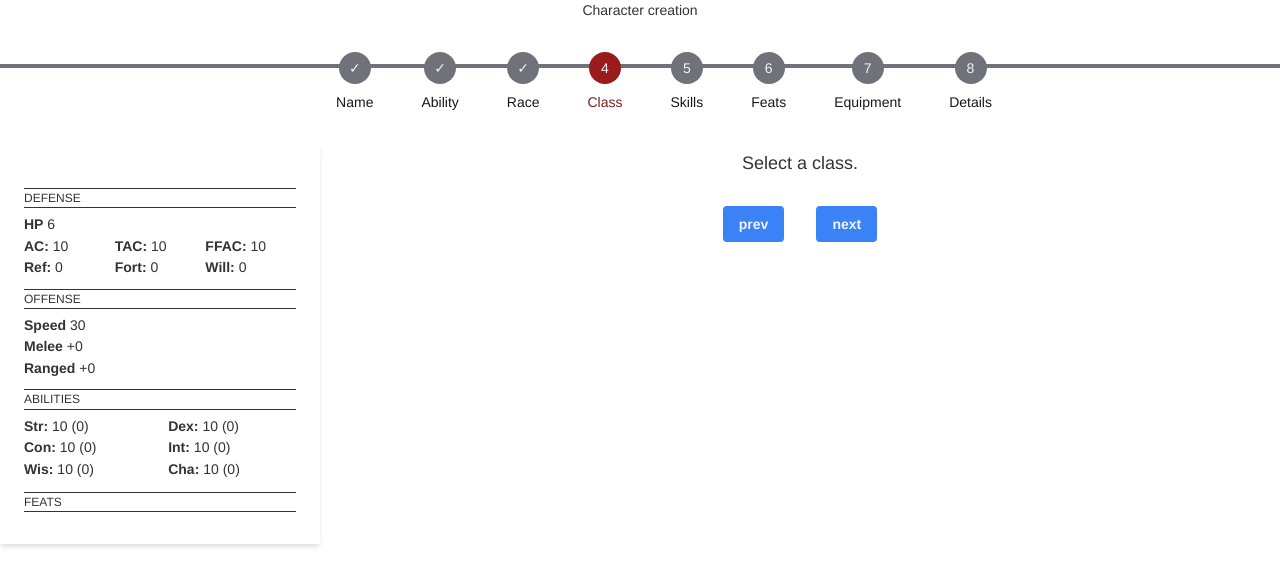
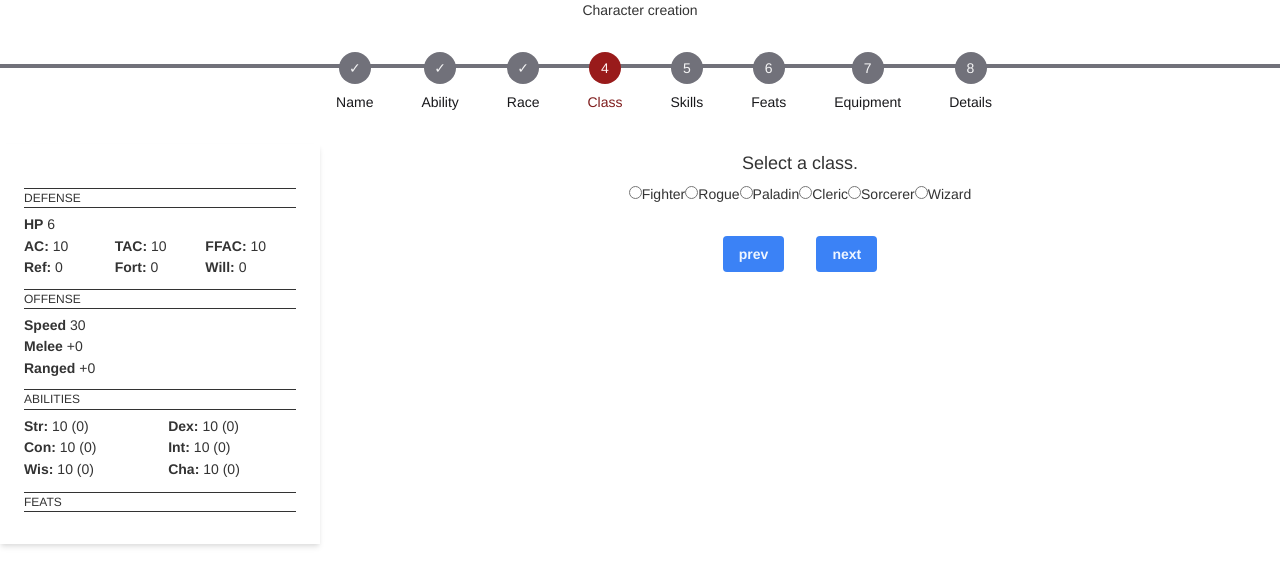
Before and after one commit to motorollerscalatron/pf1-character-creation-simulator, a React (Create React App) app: page / in a window 1280 px wide. Both pictures are taken after a click on the button "next". Shown: the top 586 px of the page. Built offline with nearby package versions, Linux system fonts and the light colour scheme.

Commit message:
add character choices

```diff
--- a/src/views/CharacterCreation/CharacterCreation.tsx
+++ b/src/views/CharacterCreation/CharacterCreation.tsx
@@ -102,7 +102,6 @@ export default function CharacterCreation(props: ICharacterCreationProps) {
 
         <section className="col-span-9 space-y-8">
           <div>
-            {/*<CurrentComponent characterState={characterState} />*/}
             <CurrentComponent
               characterState={characterState}
               updateCharacterState={updateCharacterState}
--- a/src/views/CharacterCreation/characterCreation.types.tsx
+++ b/src/views/CharacterCreation/characterCreation.types.tsx
@@ -22,7 +22,7 @@ export type Race =
 
 export type CharacterClass =
   | 'Fighter'
-  | 'Rouge'
+  | 'Rogue'
   | 'Paladin'
   | 'Cleric'
   | 'Sorcerer'
@@ -44,18 +44,6 @@ export type BonusAbilityScore = {
   value: number;
   mod: number;
 };
-/*
-
- {
-    strength: number;
-    dexterity: number;
-    constitution: number;
-    intelligence: number;
-    wisdom: number;
-    charisma: number;
-  }
-  */
-
 export type Languages = Omit<Record<Race, string[]>, ''>;
 
 export interface ICharacterGenerationState {
--- a/src/views/CharacterCreation/components/CharacterStats/CharacterStats.tsx
+++ b/src/views/CharacterCreation/components/CharacterStats/CharacterStats.tsx
@@ -55,7 +55,8 @@ export default function CharacterStats(props: ICharacterStatsProps) {
         className="text-sm font-sans leading-tight .leading-6"
       >
         <h3 className="text-xl">{characterState.name}</h3>
-        <strong>{characterState.race}</strong>
+        <strong>{characterState.race}</strong>{' '}
+        <strong>{characterState.characterClass}</strong>
         <h5 className={styles.abilityHeader}>Defense</h5>
         <div className="space-y-1 mb-3">
           <div>
--- a/src/views/CharacterCreation/components/steps/Class/Class.tsx
+++ b/src/views/CharacterCreation/components/steps/Class/Class.tsx
@@ -23,12 +23,70 @@ export interface ICharacterClassProps {
 export default function CharacterClasses(props: ICharacterClassProps) {
   const { characterState, updateCharacterState } = props;
   const { characterClass } = characterState;
+  type CharacterClassType = typeof characterClass;
+  const setCharacterClassChoice = (characterClass: CharacterClassType) => {
+    updateCharacterState((draft) => {
+      draft.characterClass = characterClass;
+    });
+  };
 
   return (
     <div>
       <div className="content">
         <h4>Select a class.</h4>
       </div>
+      <div className="radio-toolbar select-race content">
+        <div>
+          <input
+            type="radio"
+            name="characterClass"
+            id="select-character-class-fighter"
+            value="Fighter"
+            onChange={(e) => setCharacterClassChoice('Fighter')}
+          />
+          <label htmlFor="select-character-class-fighter">Fighter</label>
+          <input
+            type="radio"
+            name="characterClass"
+            id="select-character-class-rogue"
+            value="Rogue"
+            onChange={(e) => setCharacterClassChoice('Rogue')}
+          />
+          <label htmlFor="select-character-class-rogue">Rogue</label>
+          <input
+            type="radio"
+            name="characterClass"
+            id="select-character-class-paladin"
+            value="Paladin"
+            onChange={(e) => setCharacterClassChoice('Paladin')}
+          />
+          <label htmlFor="select-character-class-paladin">Paladin</label>
+          <input
+            type="radio"
+            name="characterClass"
+            id="select-character-class-cleric"
+            value="Cleric"
+            onChange={(e) => setCharacterClassChoice('Cleric')}
+          />
+          <label htmlFor="select-character-class-cleric">Cleric</label>
+          <input
+            type="radio"
+            name="characterClass"
+            id="select-character-class-sorcerer"
+            value="Sorcerer"
+            onChange={(e) => setCharacterClassChoice('Sorcerer')}
+          />
+          <label htmlFor="select-character-class-sorcerer">Sorcerer</label>
+          <input
+            type="radio"
+            name="characterClass"
+            id="select-character-class-wizard"
+            value="Wizard"
+            onChange={(e) => setCharacterClassChoice('Wizard')}
+          />
+          <label htmlFor="select-character-class-wizard">Wizard</label>
+        </div>
+      </div>
     </div>
   );
 }
--- a/src/views/CharacterCreation/components/steps/Race/Race.tsx
+++ b/src/views/CharacterCreation/components/steps/Race/Race.tsx
@@ -50,7 +50,6 @@ export default function CharacterRace(props: ICharacterRaceProps) {
   const { characterState, updateCharacterState } = props;
   const { race } = characterState;
   type RaceType = typeof race;
-  //  const [raceChoice, setRaceChoice] = useState('');
   const setRaceChoice = (race: RaceType) => {
     updateCharacterState((draft) => {
       draft.race = race;
```
